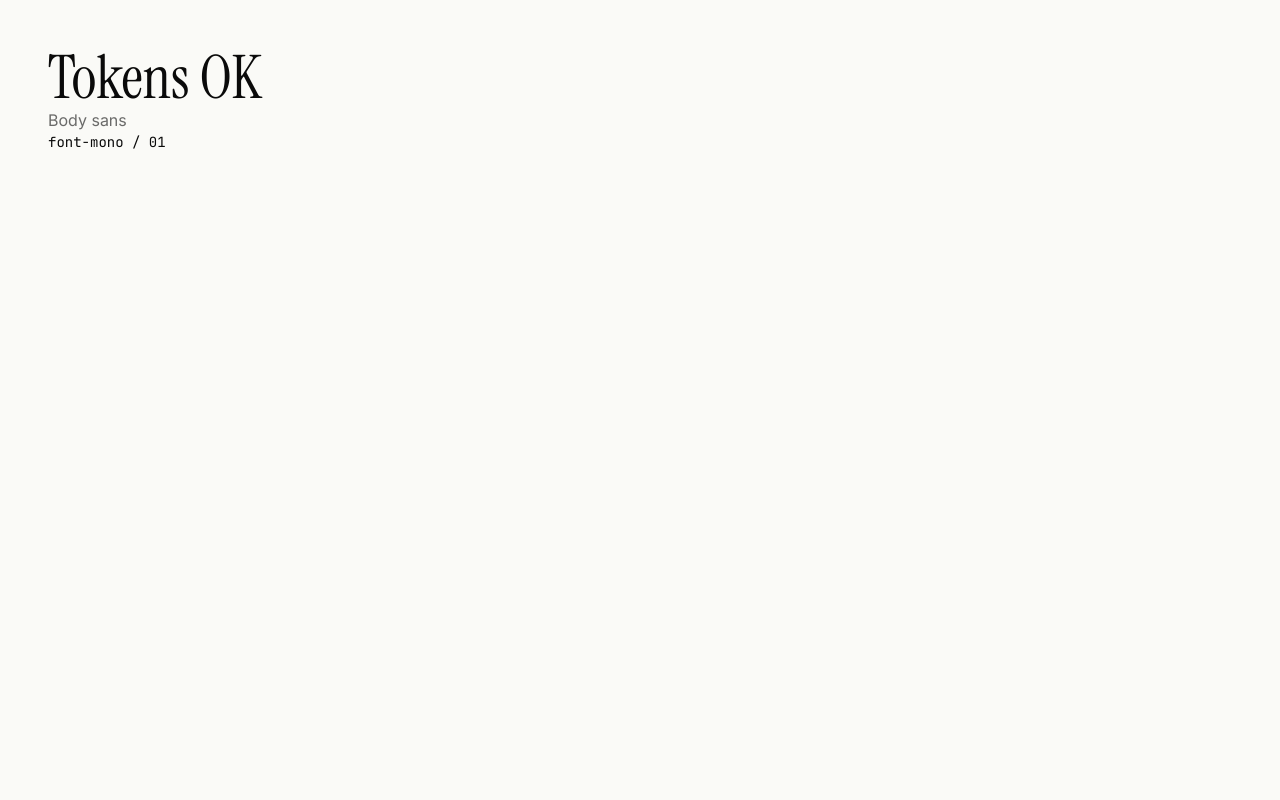
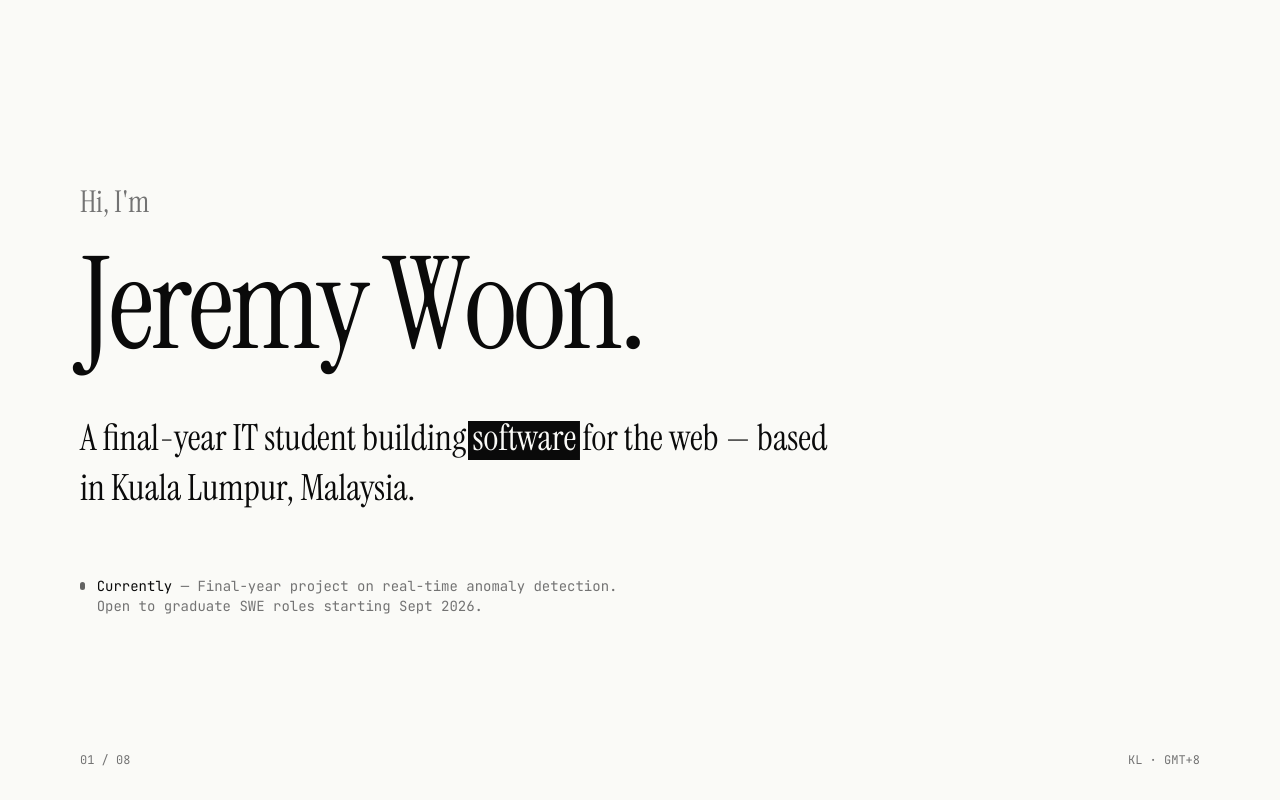
Before and after one commit to WhiteAvocad0/portfolio, a Next.js app: page / in a window 1280 px wide. Built offline with nearby package versions, Linux system fonts and the light colour scheme.

Commit message:
feat: assemble HeroSection with full entrance choreography

```diff
--- a/app/page.tsx
+++ b/app/page.tsx
@@ -1,9 +1,4 @@
+import { HeroSection } from '@/components/hero/hero-section';
 export default function Home() {
-  return (
-    <main className="min-h-screen p-12">
-      <h1 className="font-display text-6xl">Tokens OK</h1>
-      <p className="font-sans text-fg/60">Body sans</p>
-      <p className="font-mono text-sm">font-mono / 01</p>
-    </main>
-  );
+  return <main><HeroSection /></main>;
 }
--- /dev/null
+++ b/components/hero/hero-section.tsx
@@ -0,0 +1,32 @@
+import { profile } from '@/lib/data';
+import { NameReveal } from './name-reveal';
+import { HighlighterSwipe } from './highlighter-swipe';
+import { StatusBlock } from './status-block';
+
+export function HeroSection() {
+  return (
+    <section
+      id="hero"
+      aria-label="Introduction"
+      className="relative min-h-screen flex flex-col justify-center px-6 md:px-20"
+    >
+      <div className="mx-auto w-full max-w-(--container-page)">
+        <p className="font-display text-2xl md:text-3xl text-muted mb-6">{profile.intro}</p>
+        <h1 className="font-display text-6xl md:text-9xl leading-[0.95] tracking-tight mb-10 md:mb-12">
+          <NameReveal text={profile.name} />.
+        </h1>
+        <p className="font-display text-2xl md:text-4xl leading-snug max-w-3xl mb-12 md:mb-16">
+          {profile.tagline}{' '}
+          <HighlighterSwipe>{profile.roleHighlight}</HighlighterSwipe>{' '}
+          {profile.taglineSuffix}
+        </p>
+        <StatusBlock text={profile.currently} />
+      </div>
+
+      <div className="mx-auto w-full max-w-(--container-page) px-6 md:px-20 absolute inset-x-0 bottom-8 flex justify-between font-mono text-xs text-muted">
+        <span>01 / 08</span>
+        <span>{profile.timezone}</span>
+      </div>
+    </section>
+  );
+}
```
Also changed, not shown: 1 other file (tests, documents, lock files or other folders).
